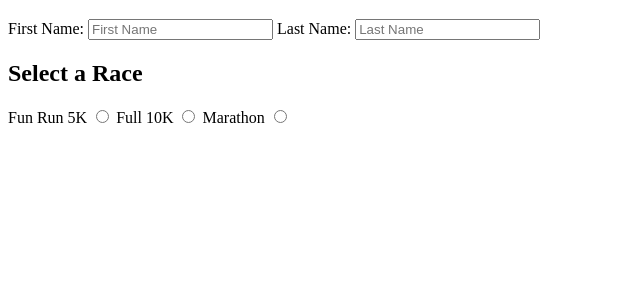
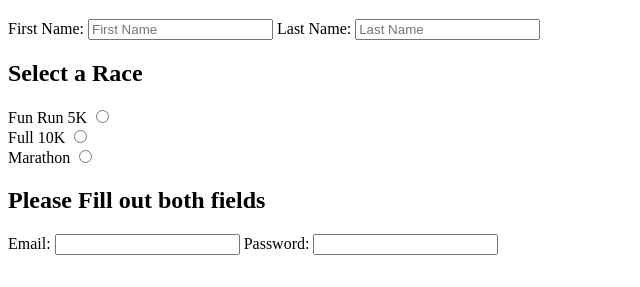
Before and after one commit to Gorganite/race-registration, a plain HTML site: page index.html in a window 1280 px wide. Shown: the part 61-348 px from the top of the page, without its empty margins (0-640 px from the left). Drawn offline with Linux system fonts and the light colour scheme.

Commit message:
Added email and password

```diff
--- a/index.html
+++ b/index.html
@@ -14,14 +14,27 @@
       <input type="text" id="lname" name="lname" required placeholder="Last Name" />
 
       <h2>Select a Race</h2>
-      <label for="5k">Fun Run 5K</label>
-      <input type="radio" id="5k" name="5K" />
+      <div>
+        <label for="5k">Fun Run 5K</label>
+        <input type="radio" id="5k" name="Race" />
+      </div>
 
-      <label for="10K">Full 10K</label>
-      <input type="radio" id="10K" name="10K" />
+      <div>
+        <label for="10K">Full 10K</label>
+        <input type="radio" id="10K" name="Race" />
+      </div>
 
-      <label for="Marathon">Marathon</label>
-      <input type="radio" id="Marathon" name="Marathon" />
+      <div>
+        <label for="Marathon">Marathon</label>
+        <input type="radio" id="Marathon" name="Race" />
+      </div>
+
+      <h2>Please Fill out both fields</h2>
+      <label for="email">Email:</label>
+      <input type="email" id="email" name="email" required />
+
+      <label for="password">Password:</label>
+      <input type="password" id="password" name="password" required />
     </form>
   </body>
 </html>
```
